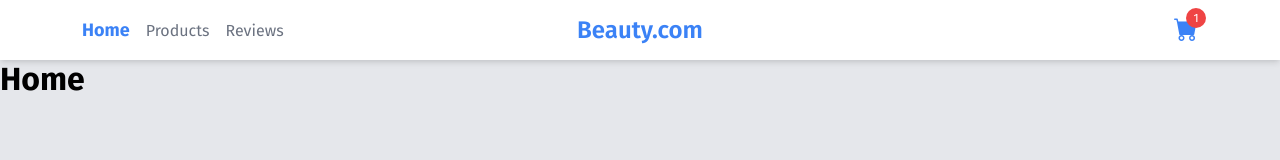
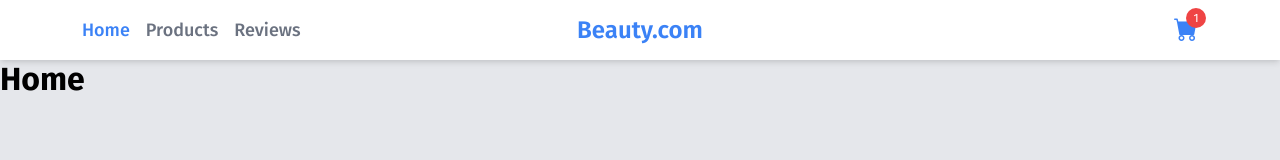
Before and after one commit to vclong2003/react-shopping-cart, a React (Create React App) app: page / in a window 1280 px wide. Shown: the top 160 px of the page. Built offline with nearby package versions, Linux system fonts and the light colour scheme.

Commit message:
Update Header logo link style

```diff
--- a/src/components/Header/Header.styled.ts
+++ b/src/components/Header/Header.styled.ts
@@ -25,13 +25,14 @@ const Nav = styled(Container)`
   justify-content: space-between;
 `;
 
-const Logo = styled.div`
+const Logo = styled.a`
   flex: 1;
   display: flex;
   align-items: center;
   padding: 0 var(--s-4);
   font-size: var(--fs-2xl);
   font-weight: var(--fw-semibold);
+  text-decoration: none;
   color: var(--blue);
 
   @media ${DEVICES.TABLET} {
--- a/src/components/Header/Header.tsx
+++ b/src/components/Header/Header.tsx
@@ -19,7 +19,7 @@ export default function Header(): JSX.Element {
           <S.VerticalNavList />
         </OffCanvas>
         <S.NavList />
-        <S.Logo>Beauty.com</S.Logo>
+        <S.Logo href="/">Beauty.com</S.Logo>
         <S.CartButton to="/checkout">
           <Badge count={1}>
             <S.CartIcon>
--- a/src/components/Header/NavItem/NavItem.styled.ts
+++ b/src/components/Header/NavItem/NavItem.styled.ts
@@ -5,13 +5,12 @@ const NavLink = styled(BaseNavLink)`
   text-decoration: none;
   color: var(--gray);
 
-  font-size: var(--fs-md);
-  transition: all 0.2s ease-in-out;
+  font-size: var(--fs-lg);
+  font-weight: var(--fw-medium);
+  transition: color 0.2s ease-in-out;
 
   &.active {
     color: var(--blue);
-    font-size: var(--fs-lg);
-    font-weight: var(--fw-bold);
   }
 `;
 
```
